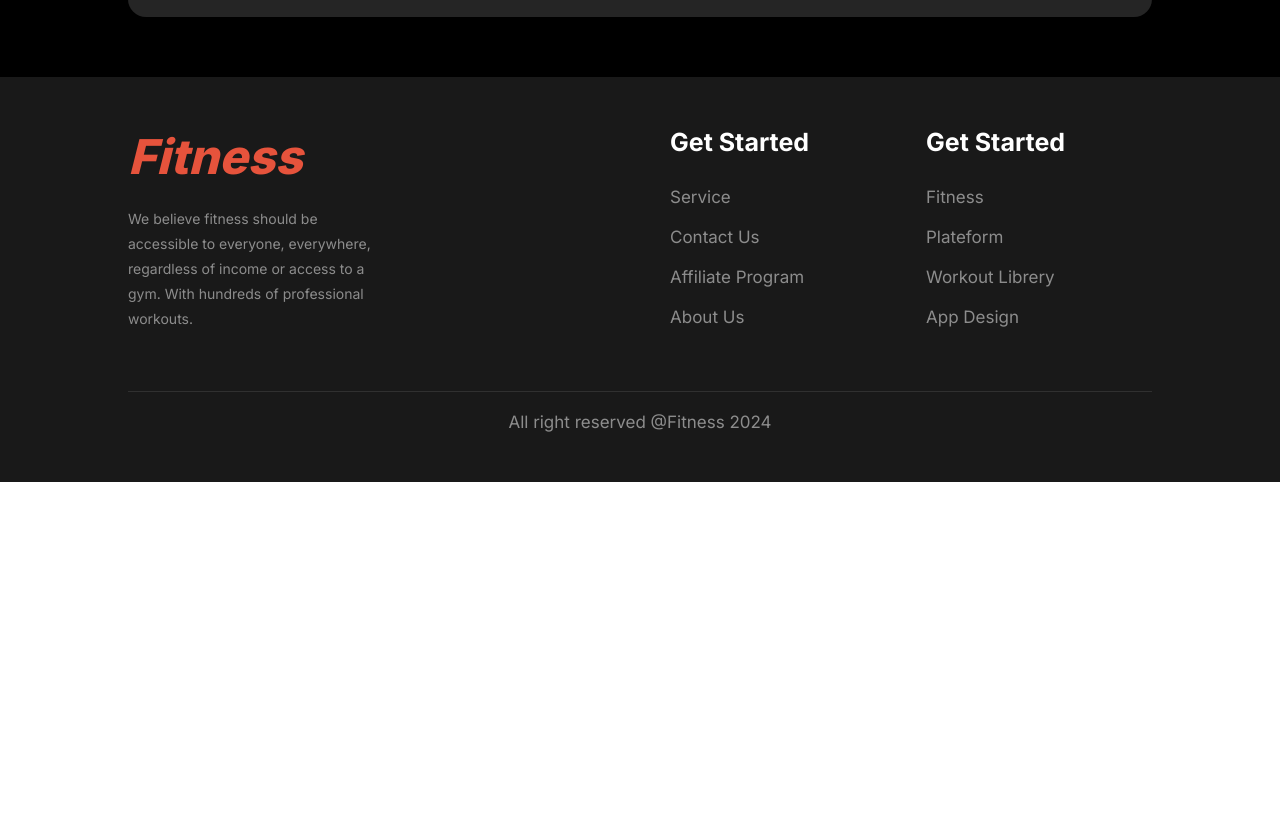
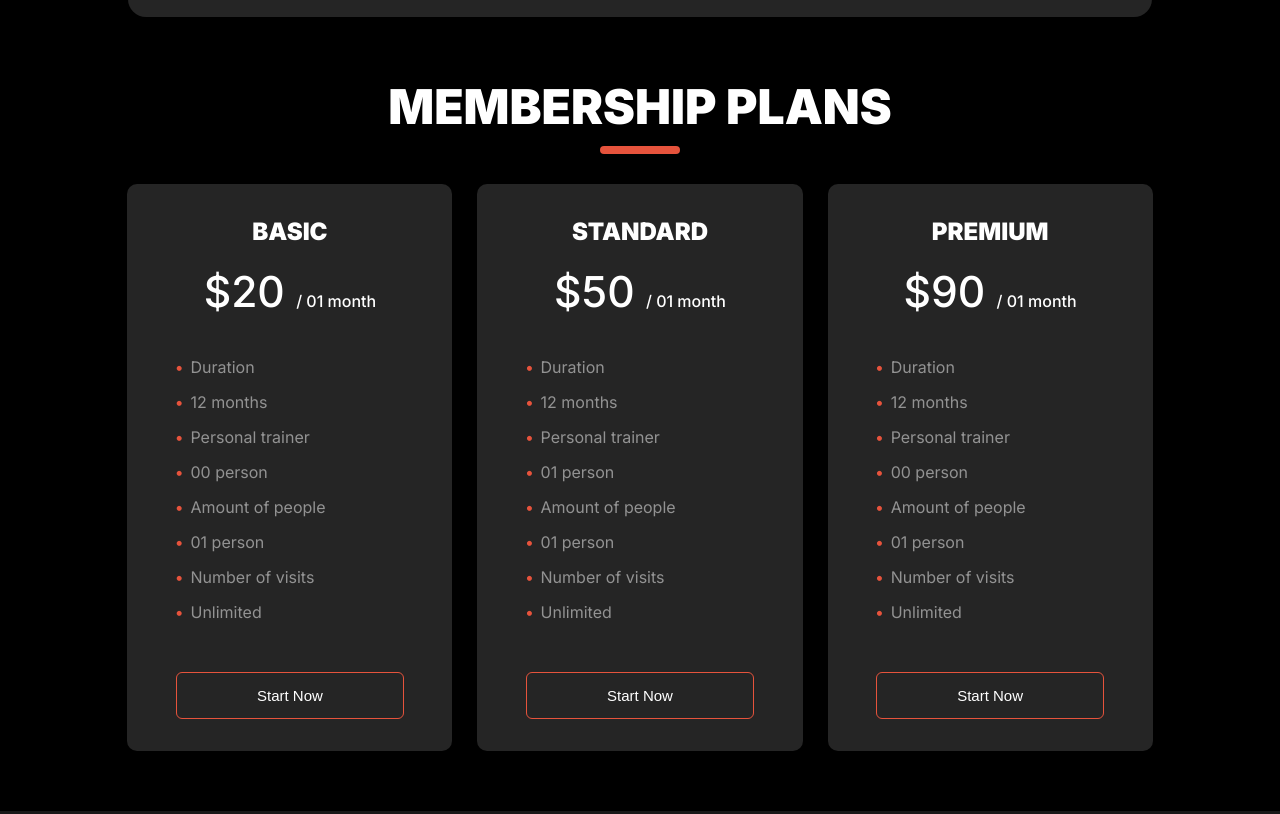
Before and after one commit to TanvirGaliv/ph-assignment-2, a plain HTML site: page index.html in a window 1280 px wide. Shown: the part 3420-4234 px from the top of the page. Before the commit the page ends 3902 px from the top, so only its background shows below. Drawn offline with Linux system fonts and the light colour scheme; a web font is replaced by a local one.

Commit message:
added membership plans and styles

```diff
--- a/index.html
+++ b/index.html
@@ -219,6 +219,58 @@
 
             </div>
         </div>
+
+        <!--========== Memnership plans Section =========-->
+        <div class="membership-plan-container">
+            <div class="our-services-title">membership plans</div>
+            <div class="price-row">
+                <div class="price-col">
+                    <p class="price-plan">Basic</p>
+                    <h3>$20 <span>/ 01 month</span></h3>
+                    <ul>
+                        <li>Duration</li>
+                        <li>12 months</li>
+                        <li>Personal trainer</li>
+                        <li>00 person</li>
+                        <li>Amount of people</li>
+                        <li>01 person</li>
+                        <li>Number of visits</li>
+                        <li>Unlimited</li>
+                    </ul>
+                    <button>Start Now</button>
+                </div>
+                <div class="price-col">
+                    <p class="price-plan">Standard</p>
+                    <h3>$50 <span>/ 01 month</span></h3>
+                    <ul>
+                        <li>Duration</li>
+                        <li>12 months</li>
+                        <li>Personal trainer</li>
+                        <li>01 person</li>
+                        <li>Amount of people</li>
+                        <li>01 person</li>
+                        <li>Number of visits</li>
+                        <li>Unlimited</li>
+                    </ul>
+                    <button>Start Now</button>
+                </div>
+                <div class="price-col">
+                    <p class="price-plan">Premium</p>
+                    <h3>$90 <span>/ 01 month</span></h3>
+                    <ul>
+                        <li>Duration</li>
+                        <li>12 months</li>
+                        <li>Personal trainer</li>
+                        <li>00 person</li>
+                        <li>Amount of people</li>
+                        <li>01 person</li>
+                        <li>Number of visits</li>
+                        <li>Unlimited</li>
+                    </ul>
+                    <button>Start Now</button>
+                </div>
+            </div>
+        </div>
      </main>
      <!-- ================ Main Section Ends here ==============  -->
 
--- a/styles/responsive.css
+++ b/styles/responsive.css
@@ -132,4 +132,8 @@
         font-size: 18px;
     }
 
+    .price-col {
+        margin-bottom: 30px;
+     }
+
 }
--- a/styles/style.css
+++ b/styles/style.css
@@ -44,7 +44,11 @@ body, html{
     border-radius: 30px;
     border: 1px solid rgb(230, 83, 60);
     cursor: pointer;
+    transition: all 0.3s ease;
 
+}
+.btn-primary:hover {
+    background: #e33058;
 }
 
 /*======= header related styles starts =========*/
@@ -604,3 +608,95 @@ form input {
  .footer-section-right-content {
     margin-top: 30PX;
  }
+
+ /*============= Membership Plans Section =============*/
+ .membership-plan-container {
+    max-width: 89%;
+    margin: 0 auto;
+ }
+
+ .our-services-title {
+    text-align: center;
+    font-size: 3rem;
+    font-weight: 900;
+    color: white;
+    text-transform: uppercase;
+    margin-bottom: 30px;
+ }
+ .our-services-title::after {
+    content: '';
+    background: rgb(230, 83, 60);
+    width: 80px;
+    height: 8px;
+    border-radius: 10px;
+    display: block;
+    margin: 0 auto;
+    margin-top: 10px;
+ }
+
+ .price-row {
+    width: 90%;
+    margin: auto;
+    display: grid;
+    grid-template-columns: repeat(auto-fit, minmax(250px, 1fr));
+    grid-gap:25px;
+ }
+
+ .price-col {
+    background:rgba(255, 255, 255, 0.144);
+    padding: 10% 15%;
+    border-radius: 10px;
+    color: white;
+    text-align: center;
+    margin-bottom: 60px;
+ }
+
+ .price-col p {
+    font-size: 1.5rem;
+    font-weight: 900;
+    text-transform: uppercase;
+
+ }
+.price-col h3 {
+    font-size: 2.66rem;
+    margin: 20px 0 40px;
+    font-weight: 500;
+}
+.price-col h3 span {
+    font-size: 16px;
+}
+
+.price-col ul {
+    text-align: left;
+    margin: 20px 0;
+    color: rgba(255, 255, 255, 0.50);
+    list-style: none;
+}
+
+.price-col ul li {
+    margin: 15px 0;
+}
+
+.price-col ul li::before {
+    content: '\2022';
+    color: rgb(230, 83, 60);
+    font-weight: 900;
+    margin-right: 8px;
+}
+
+.price-col button {
+    width: 100%;
+    padding: 14px 0;
+    background: transparent;
+    color: #fff;
+    font-size: 15px;
+    border: 1px solid rgb(230, 83, 60);
+    border-radius: 6px;
+    margin-top: 30px;
+    cursor: pointer;
+    transition: all  0.5s ease;
+}
+
+.price-col button:hover {
+    background: rgb(230, 83, 60);
+}
```
